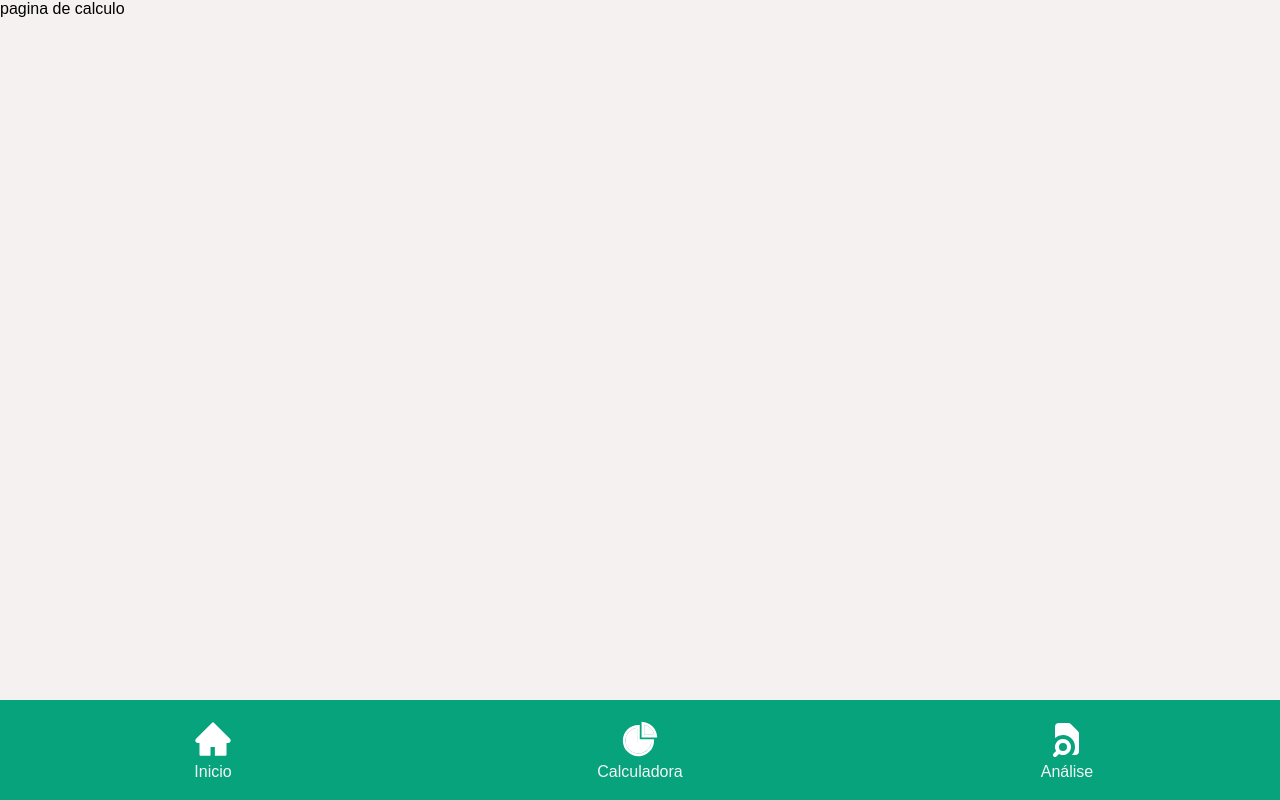
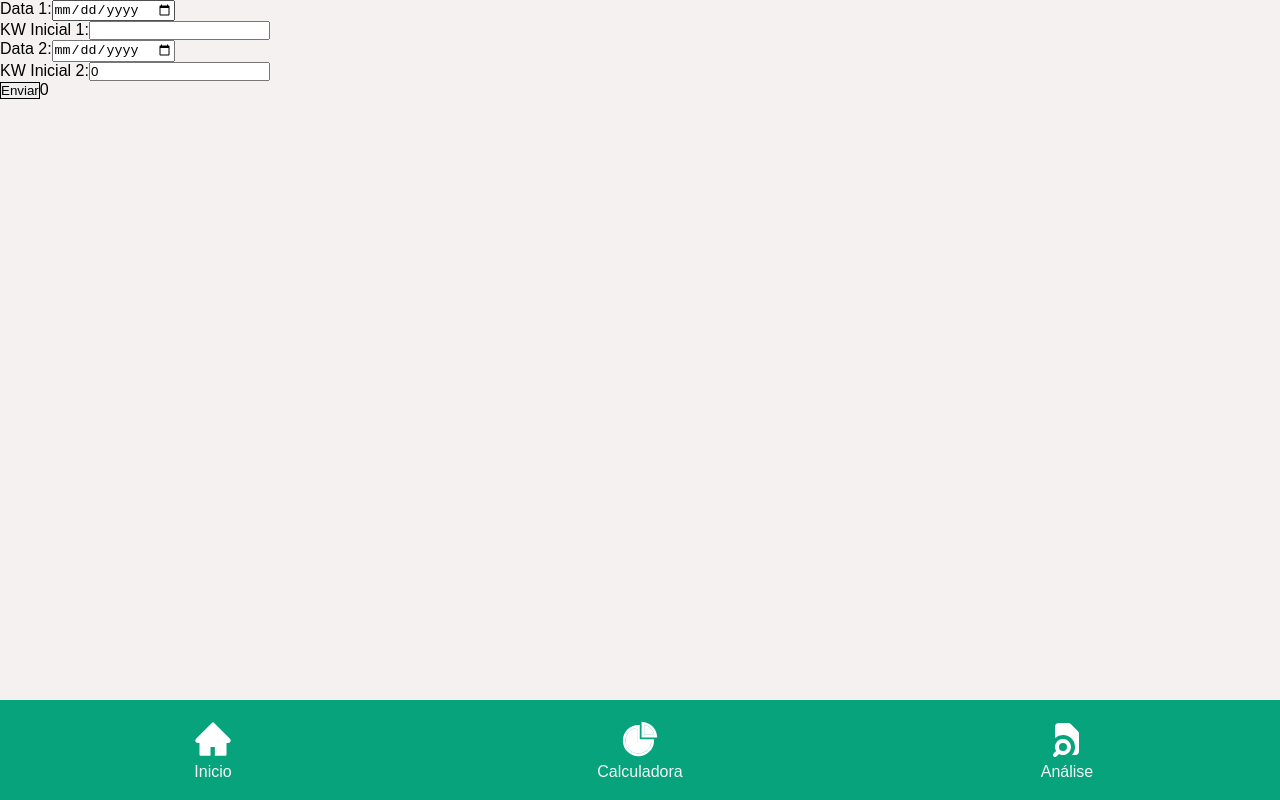
Before and after one commit to IgorNascimentoDEV/3nergize, a React (Vite) app in the folder 3nergizer/: page /Calculator in a window 1280 px wide. Built offline with nearby package versions, Linux system fonts and the light colour scheme.

Commit message:
Added some inputs to the calculatorPage
Adicionei alguns inputs que salvam dados no localstorage que poderão ser usados para realizar os calculos

```diff
--- a/3nergizer/src/App.tsx
+++ b/3nergizer/src/App.tsx
@@ -1,7 +1,7 @@
 //pages
 import Home from "./pages/ Home";
 import Analysis from "./pages/Analysis";
-import Calculator from "./pages/Calculator";
+import CalculatorPage from "./pages/CalculatorPage";
 
 //routes
 import { createBrowserRouter, RouterProvider } from "react-router-dom";
@@ -9,7 +9,7 @@ import { createBrowserRouter, RouterProvider } from "react-router-dom";
 const router = createBrowserRouter([
   { path: "/", element: <Home /> },
   { path: "/Analysis", element: <Analysis /> },
-  { path: "/Calculator", element: <Calculator /> },
+  { path: "/Calculator", element: <CalculatorPage /> },
 ]);
 
 function App() {
--- /dev/null
+++ b/3nergizer/src/components/HomeComponents/Calculator.tsx
@@ -0,0 +1,68 @@
+import React, { useState } from "react";
+import * as S from "./styles";
+
+
+const Calculator = ({ onSubmit = () => {} }) => {
+
+  const [date1, setDate1] = useState(localStorage.getItem("date1") || "");
+  const [number1, setNumber1] = useState(localStorage.getItem("number1") || null);
+  const [date2, setDate2] = useState("");
+  const [number2, setNumber2] = useState(0);
+  const [result, setResult] = useState(localStorage.getItem('calcResult') || 0);
+
+  const handleDateChange1 = (event) => {
+    setDate1(event.target.value);
+    localStorage.setItem("date1", event.target.value);
+  };
+
+
+  const handleNumberChange1 = (event) => {
+    setNumber1(event.target.value);
+    localStorage.setItem("number1", event.target.value);
+  };
+
+  const handleDateChange2 = (event) => {
+    setDate2(event.target.value);
+  };
+
+  const handleNumberChange2 = (event) => {
+    setNumber2(event.target.value);
+  };
+
+  const handleSubmit = (event) => {
+    event.preventDefault();
+    let calcResult = number2 - number1;
+    setResult(calcResult);
+    onSubmit({ date1, number1, date2, number2 });
+    localStorage.setItem('calcResult', "");
+
+  };
+
+
+  return (
+    <form onSubmit={handleSubmit}>
+      <div>
+        <label htmlFor="dateInput1">Data 1:</label>
+        <input type="date" id="dateInput1" value={date1} onChange={handleDateChange1} />
+      </div>
+      <div>
+        <label htmlFor="numberInput1">KW Inicial 1:</label>
+        <input type="number" id="numberInput1" value={number1} onChange={handleNumberChange1} />
+      </div>
+      <div>
+        <label htmlFor="dateInput2">Data 2:</label>
+        <input type="date" id="dateInput2" value={date2} onChange={handleDateChange2} />
+      </div>
+      <div>
+        <label htmlFor="numberInput2">KW Inicial 2:</label>
+        <input type="number" id="numberInput2" value={number2} onChange={handleNumberChange2} />
+      </div>
+      <S.Styledbutton>
+      <button type="submit">Enviar</button>
+      </S.Styledbutton>
+      {result && <div>O resultado é: {result}</div>}
+    </form>
+  );
+};
+
+export default Calculator;
--- a/3nergizer/src/components/HomeComponents/styles.ts
+++ b/3nergizer/src/components/HomeComponents/styles.ts
@@ -24,4 +24,13 @@ export const StyledSearch = styled.div`
     line-height: 38px;
     color: #06a37c;
   }
+
+
 `;
+export const Styledbutton = styled.button`
+
+button {
+  border: solid 1px black;
+}
+
+`;
--- a/3nergizer/src/pages/Calculator.tsx
+++ b/3nergizer/src/pages/CalculatorPage.tsx
@@ -1,17 +1,19 @@
 import React from "react";
 import * as S from "./StylesPage";
+import Calculator from "../components/HomeComponents/Calculator";
 
 import NavBottomBar from "../components/NavBottomBar/NavBottomBar";
 
 interface CalculatorProps {}
 
-const Calculator = ({}: CalculatorProps) => {
+const CalculatorPage = ({}: CalculatorProps) => {
   return (
     <S.StyledCalculatorPage>
-      pagina de calculo
+      <Calculator/>
+
       <NavBottomBar />
     </S.StyledCalculatorPage>
   );
 };
 
-export default Calculator;
+export default CalculatorPage;
```
